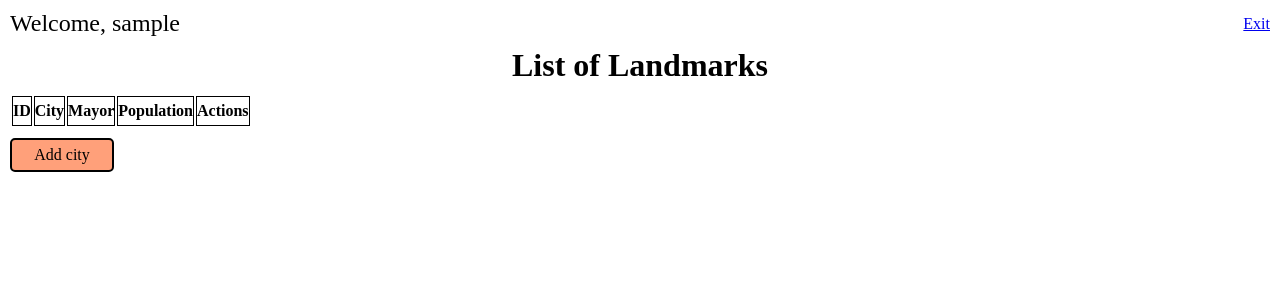
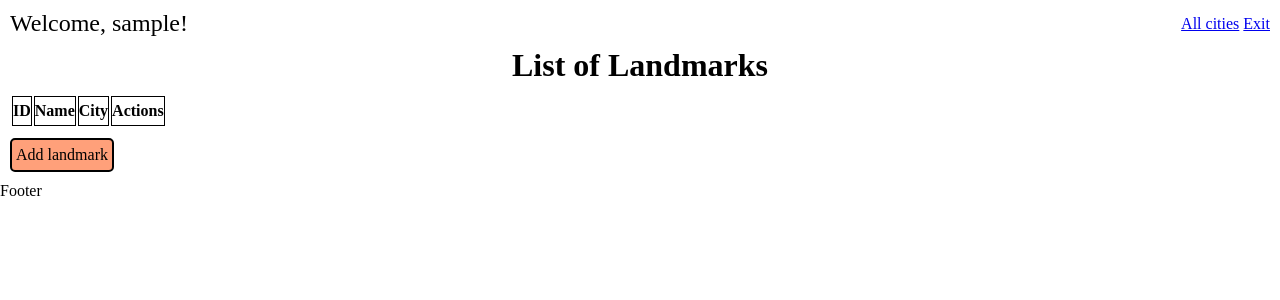
Before and after one commit to Lopez-CL/class_project, a Flask app: template flask_app/templates/all_landmarks.html in a window 1280 px wide. Shown: the top 300 px of the page. Run offline with Flask 2, Linux system fonts and the light colour scheme; the template is opened without the code that fills it, so the values that code supplies are empty; the visitor is signed in with stand-in values (Sample User, id 1); parts of the project's set-up code (start-up, migrations or seed data) failed here and were passed over.

Commit message:
week 5 Tuesday Lecture updates

```diff
--- a/flask_app/templates/all_landmarks.html
+++ b/flask_app/templates/all_landmarks.html
@@ -9,32 +9,32 @@
 </head>
 <body>
     <div class="container">
-        <p class="large big-col" href="/cities/add_to_db">Welcome, {{session['user_name']}}</p> <!-- Display name of user from session here! -->
-        <p class="col"><a href="/">Exit</a></p>
+        <p class="large big-col">Welcome, {{ session["user_name"] }}!</p> <!-- Display name of user from session here! -->
+        <p class="col"><a href="/cities">All cities</a> <a href="/logout">Exit</a></p>
     </div>
     <h1>List of Landmarks</h1>
     <table>
         <thead>
             <tr>
                 <th>ID</th>
+                <th>Name</th>
                 <th>City</th>
-                <th>Mayor</th>
-                <th>Population</th>
                 <th>Actions</th>
             </tr>
         </thead>
         <tbody>
-            {% for this_city in all_cities %}
-                <tr>
-                    <td>{{ this_city.id }}</td>
-                    <td>{{ this_city.name }}</td>
-                    <td>{{ this_city.mayor }}</td>
-                    <td>{{ this_city.population }}</td>
-                    <td><a href="/cities/{{this_city.id}}/show">View</a> <a href="/cities/{{this_city.id}}/edit"> Edit</a> <a href="/cities/{{this_city.id}}/delete">Delete</a></td>
-                </tr>
+            <!-- Show each landmark -->
+            {% for this_landmark in all_landmarks %}
+            <tr>
+                <td>{{ this_landmark.id }}</td>
+                <td>{{ this_landmark.name }}</td>
+                <td>{{ this_landmark.city.name }}</td> <!-- Notice how we're linking cities and landmarks!! -->
+                <td><a href="/landmarks/{{ this_landmark.id }}/show">View</a> <a href="/landmarks/{{ this_landmark.id }}/edit">Edit</a> <a href="/landmarks/{{ this_landmark.id }}/delete">Delete</a></td>
+            </tr>
             {% endfor %}
         </tbody>
     </table>
-    <a class="link-btn" href="/cities/new">Add city</a>
+    <a class="link-btn" href="/landmarks/new">Add landmark</a>
 </body>
 </html>
+Footer
```
Also changed, not shown: flask_app/controllers/cities.py (+11 -15 lines), flask_app/controllers/landmarks.py (+13 -12 lines), flask_app/models/city.py (+34 -27 lines), flask_app/templates/add_landmark.html (+9 -8 lines).
